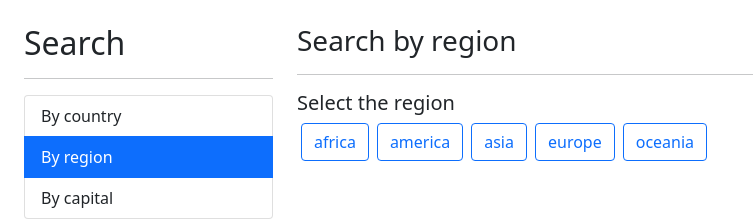
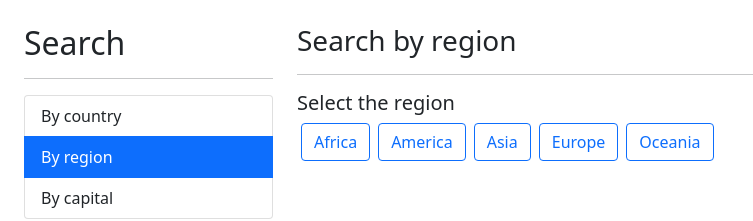
Before and after one commit to sorayaleon/ngCountriesApp, an Angular app: page /region in a window 1280 px wide. Shown: the top 221 px of the page, without its empty margins (0-753 px from the left). Built offline with nearby package versions, Linux system fonts and the light colour scheme.

Commit message:
Conditional CSS classes

```diff
--- a/src/app/country/pages/by-region/by-region.component.html
+++ b/src/app/country/pages/by-region/by-region.component.html
@@ -7,6 +7,7 @@
     <!-- Alternativas para cambiar la clase cuando se ha activado el botón -->
     <!-- [class.btn-primary]="region === activeRegion"  -->
     <!-- [ngClass]="{'btn-primary': activeRegion === region, 'btn-outline-primary': activeRegion !== region}" -->
-    <button *ngFor="let region of regions" class="btn btn-outline-primary mx-1" (click)="activateRegion(region)">{{ region }}</button>
+    <!-- [class]="(region === activeRegion) ? 'btn btn-primary mx-1' : 'btn btn-outline-primary mx-1'" -->
+    <button *ngFor="let region of regions" [class]="getCSSClass(region)" (click)="activateRegion(region)">{{ region | titlecase }}</button>
   </div>
 </div>
--- a/src/app/country/pages/by-region/by-region.component.ts
+++ b/src/app/country/pages/by-region/by-region.component.ts
@@ -9,9 +9,16 @@ import { Component } from '@angular/core';
 export class ByRegionComponent {
 
   regions: string[] = ['africa', 'america', 'asia', 'europe', 'oceania'];
+
+  // regions: string[] = ['EU', 'EFTA', 'CARICOM', 'PA', 'AU', 'USAN', 'EEU', 'AL', 'ASEAN', 'CAIS', 'CEFTA', 'NAFTA', 'SAARC'];
+
   activeRegion: string = '';
 
   constructor() { }
+
+  getCSSClass(region: string) : string {
+    return (region === this.activeRegion) ? 'btn btn-primary mx-1' : 'btn btn-outline-primary mx-1'
+  }
 
   activateRegion( region: string) {
     this.activeRegion = region;
```
